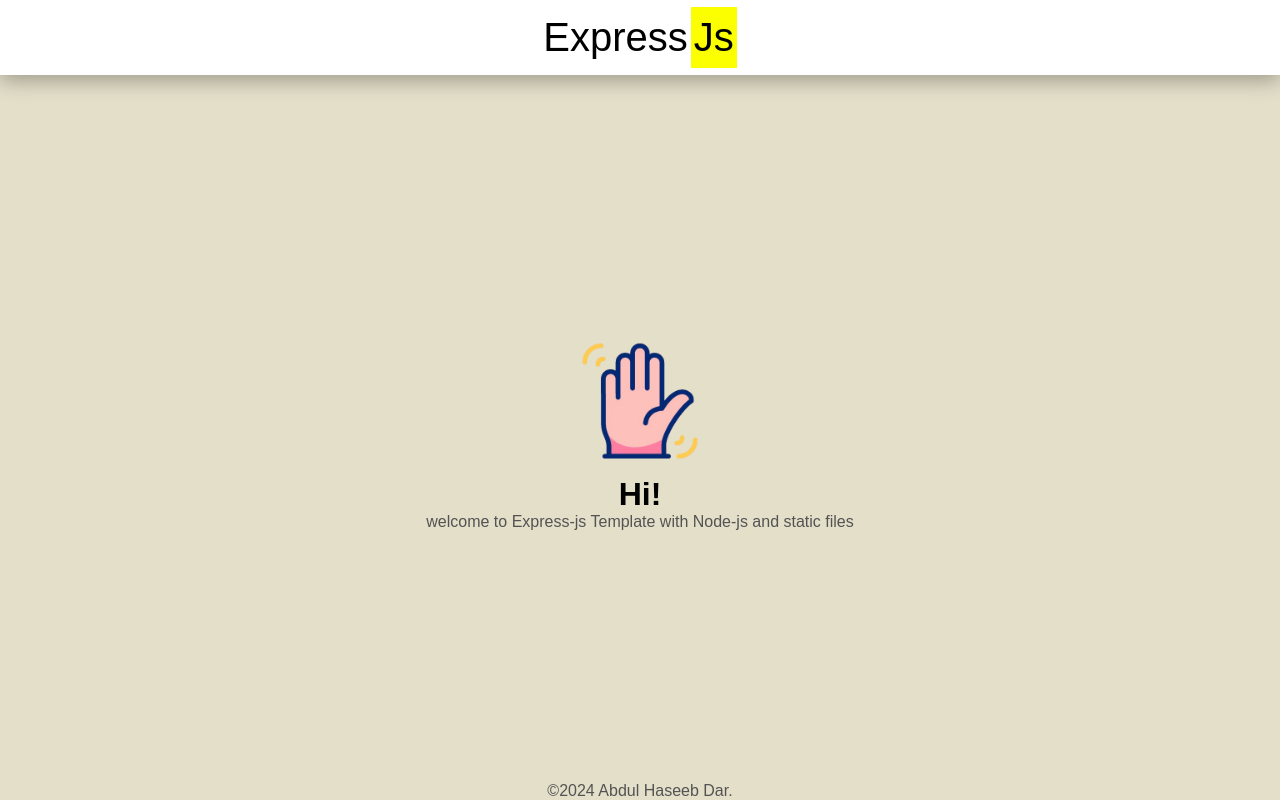
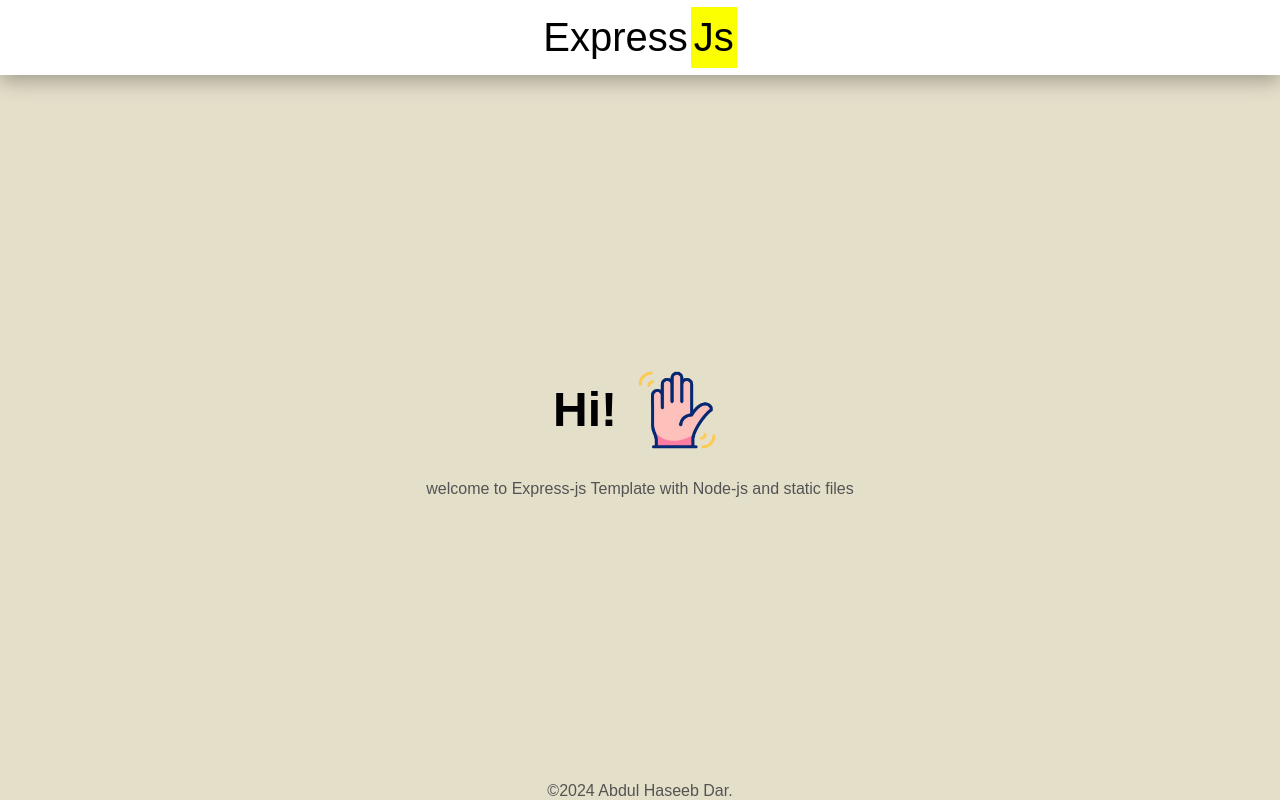
Before and after one commit to ABDUL-HASEEB-DAR/Portfolio, a website: page public/html/index.html in a window 1280 px wide. Drawn offline with Linux system fonts and the light colour scheme.

Commit message:
css changes

```diff
--- a/public/css/style.css
+++ b/public/css/style.css
@@ -54,20 +54,25 @@ body {
     justify-content: center;
 }
 
+.heroDiv {
+    display: flex;
+    flex-direction: row;
+    align-items: center;
+    justify-content: center;
+    margin-bottom: 20px;
+}
+
 .hero img {
     margin: 0;
-    width: 150px;
+    width: 100px;
+    margin-left: 10px;
 }
 
-.hero img:hover {
-    margin: 0;
-    width: 150px;
-}
 
 .hero h3{
     margin: 0;
     font-family: sans-serif;
-    font-size: 32px;
+    font-size: 48px;
     color: #000000;
     font-weight: bolder;
 }
--- a/public/html/index.html
+++ b/public/html/index.html
@@ -16,8 +16,10 @@
 
     <section id="hero">
         <div class="hero">
-            <img src="../assets/wave.gif" alt="hand waving">
-            <h3>Hi!</h3>
+            <div class="heroDiv">
+                <h3>Hi!</h3>
+                <img src="../assets/wave.gif" alt="hand waving">
+            </div>
             <p>welcome to Express-js Template with Node-js and static files</p>
         </div>
     </section>
```
